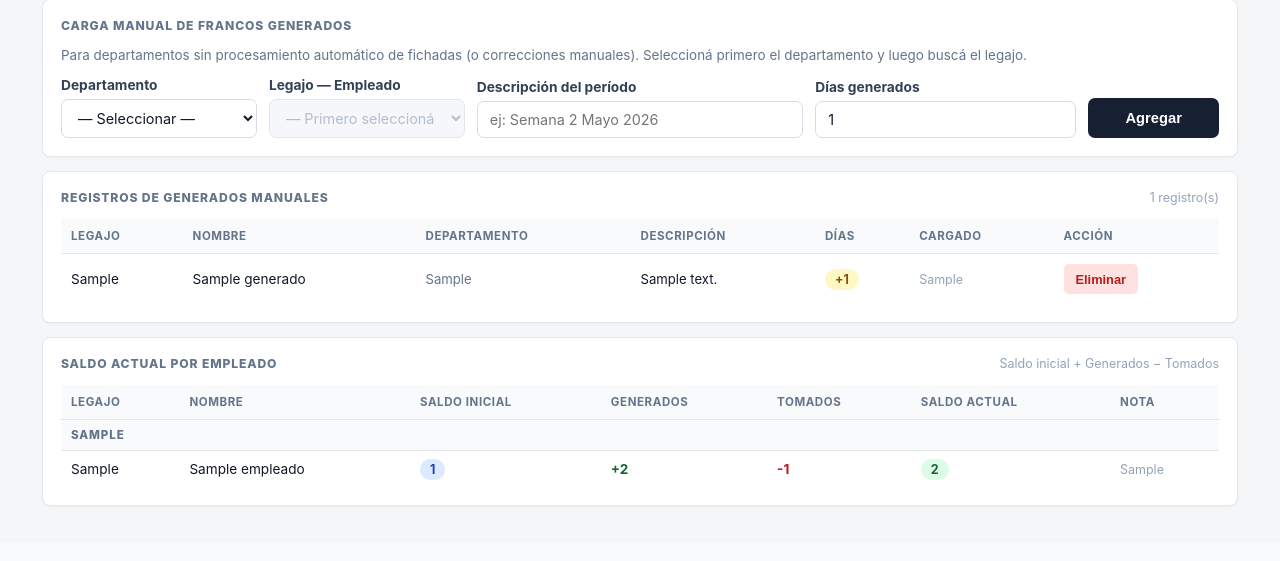
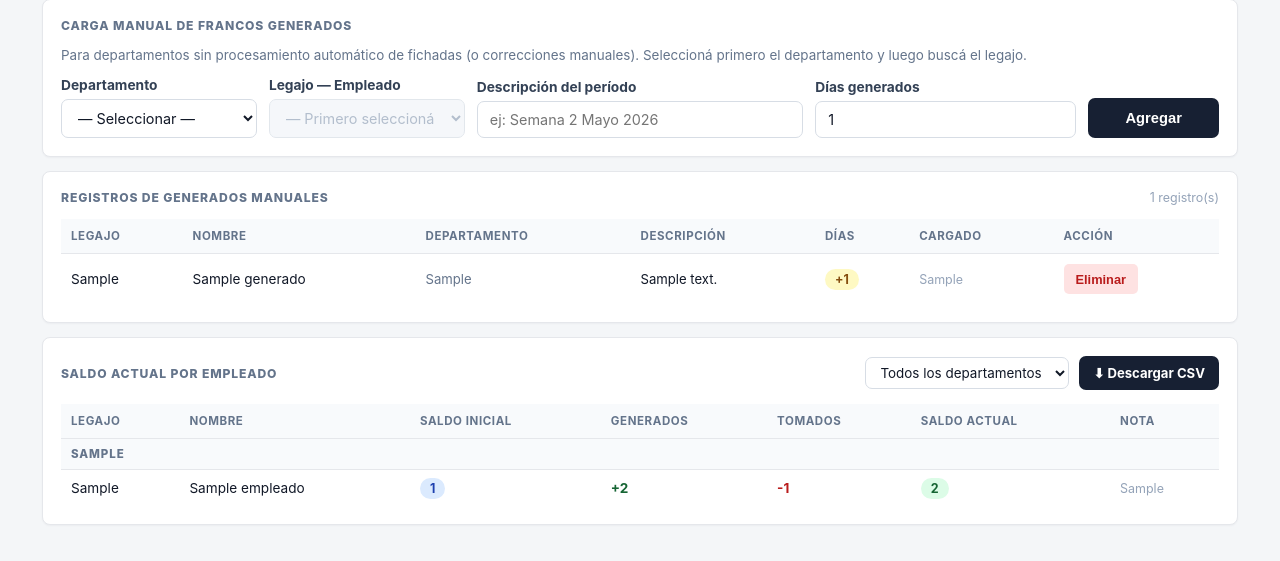
Before and after one commit to CMLAPAZ/HorasExtrasRelojCoop, a Flask app: page /francos/saldos in a window 1280 px wide. Shown: the part 285-846 px from the top of the page. Before the commit the page ends 791 px from the top, so only its background shows below. Run offline with Flask 3, Linux system fonts and the light colour scheme; the visitor is signed in with stand-in values (Sample User, id 1); tables that the repository leaves empty hold one stand-in row (values such as "Sample post").

Commit message:
Agregar filtro por departamento y descarga CSV en saldos francos
Co-Authored-By: Claude Sonnet 4.6 <noreply@anthropic.com>

```diff
--- a/servidor.py
+++ b/servidor.py
@@ -1042,6 +1042,7 @@ def logout():
 # RUTAS SUPERVISOR (protegidas)
 # ═══════════════════════════════════════════════
 @app.route("/")
+@app.route("/supervisor")
 def index():
     if not _autenticado(): return _requiere_auth()
     return render_template("supervisor.html")
@@ -2230,6 +2231,29 @@ def francos_saldos():
                            departamentos=departamentos)
 
 
+@app.route("/francos/saldos/exportar")
+def francos_saldos_exportar():
+    if not _autenticado(): return _requiere_auth()
+    depto_filtro = request.args.get("depto", "").strip().lower()
+    saldos_raw = _calcular_saldos()
+    from io import StringIO
+    import csv as csv_mod
+    si = StringIO()
+    w = csv_mod.writer(si, delimiter=";")
+    w.writerow(["Departamento", "Legajo", "Nombre", "Saldo inicial", "Generados", "Tomados", "Saldo actual"])
+    for s in saldos_raw:
+        dep = s.get("departamento") or ""
+        if depto_filtro and dep.lower() != depto_filtro:
+            continue
+        w.writerow([dep, s["legajo"], s["nombre"],
+                    s["saldo_inicial"], s["generados"], s["tomados"], s["saldo_actual"]])
+    output = si.getvalue().encode("utf-8-sig")
+    from flask import Response
+    nombre_archivo = f"saldos_francos_{depto_filtro or 'todos'}.csv"
+    return Response(output, mimetype="text/csv",
+                    headers={"Content-Disposition": f"attachment; filename={nombre_archivo}"})
+
+
 @app.route("/francos/saldos/guardar", methods=["POST"])
 def francos_saldos_guardar():
     if not _autenticado(): return _requiere_auth()
--- a/templates/francos_saldos.html
+++ b/templates/francos_saldos.html
@@ -200,7 +200,15 @@
 <div class="card">
   <div class="card-header">
     <div class="card-title-inline">Saldo Actual por Empleado</div>
-    <span style="font-size:.78rem;color:#94a3b8">Saldo inicial + Generados − Tomados</span>
+    <div style="display:flex;gap:10px;align-items:center;flex-wrap:wrap">
+      <select id="filtro-depto" title="Filtrar por departamento" onchange="filtrarDepto()" style="width:auto;padding:6px 10px;font-size:.84rem">
+        <option value="">Todos los departamentos</option>
+        {% for grupo in saldos_por_depto %}
+        <option value="{{ grupo.departamento }}">{{ grupo.departamento | upper }}</option>
+        {% endfor %}
+      </select>
+      <a id="btn-descargar" href="/francos/saldos/exportar" style="height:34px;display:inline-flex;align-items:center;padding:0 14px;background:#172033;color:#fff;border-radius:7px;font-size:.82rem;font-weight:700;text-decoration:none">⬇ Descargar CSV</a>
+    </div>
   </div>
   {% if saldos_por_depto %}
   <div class="tabla-wrap">
@@ -216,11 +224,13 @@
           <th>Nota</th>
         </tr>
       </thead>
-      <tbody>
+      <tbody id="tbody-saldos">
         {% for grupo in saldos_por_depto %}
-          <tr><td colspan="7" class="depto-header">{{ grupo.departamento | upper }}</td></tr>
+          <tr class="fila-depto" data-depto="{{ grupo.departamento }}">
+            <td colspan="7" class="depto-header">{{ grupo.departamento | upper }}</td>
+          </tr>
           {% for s in grupo.empleados %}
-          <tr>
+          <tr class="fila-emp" data-depto="{{ grupo.departamento }}">
             <td>{{ s.legajo }}</td>
             <td>{{ s.nombre }}</td>
             <td><span class="badge-ini">{{ s.saldo_inicial }}</span></td>
@@ -315,6 +325,16 @@ function filtrarLegajosGen() {
   }
 }
 
+function filtrarDepto() {
+  const dep = document.getElementById('filtro-depto').value;
+  document.querySelectorAll('.fila-depto,.fila-emp').forEach(tr => {
+    tr.style.display = (!dep || tr.dataset.depto === dep) ? '' : 'none';
+  });
+  const btn = document.getElementById('btn-descargar');
+  btn.href = dep ? '/francos/saldos/exportar?depto=' + encodeURIComponent(dep)
+                 : '/francos/saldos/exportar';
+}
+
 function completarNombreGen() {
   const sel = document.getElementById('sel-legajo-gen');
   const opt = sel.options[sel.selectedIndex];
```
